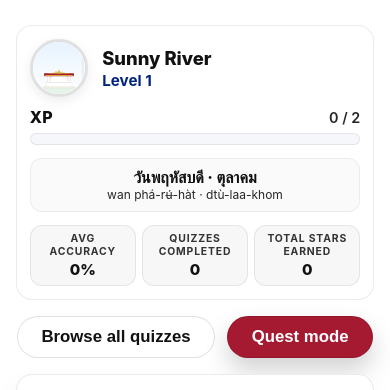
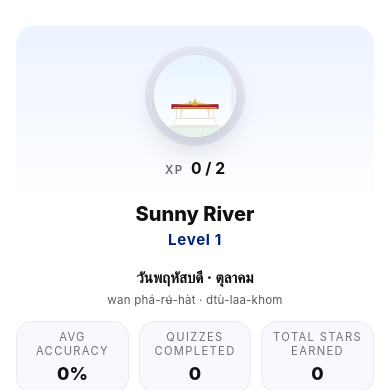
Before and after one commit to jdelaire/learn-thai-quiz, a plain HTML site: page index.html in a window 390 px wide. Shown: the part 274-664 px from the top of the page. Drawn offline with Linux system fonts and the light colour scheme.

Commit message:
Refresh player card layout (#111)
* Feature: refresh player card layout

* Refactor: Update CSS styles for improved layout and responsiveness

- Adjusted various CSS properties in styles.css to enhance the layout of player cards and footer elements, ensuring better alignment and spacing.
- Modified padding, font sizes, and transition effects to create a more cohesive and visually appealing user interface.
- This change improves the overall user experience by providing a cleaner and more responsive design across different screen sizes.

```diff
--- a/css/styles.css
+++ b/css/styles.css
@@ -564,7 +564,7 @@
   font-size: 0.95em;
   font-weight: 700;
   cursor: pointer;
-  transition: transform 0.2s ease, box-shadow 0.2s ease;
+  transition: transform 0.2s ease;
 }
 
 .star-celebration-card .celebrate-close:hover,
@@ -1043,41 +1043,6 @@
   font-size: 0.9em;
 }
 
-/* Socials */
-body.home .socials {
-  text-align: center;
-  margin: 0 0 0 0;
-  padding: 1em;
-}
-
-body.home .socials h2 {
-  margin: 0 0 0.8em 0;
-  font-size: 1.2em;
-  color: var(--color-text);
-}
-
-body.home .socials .avatar {
-  width: 88px;
-  height: 88px;
-  border-radius: 50%;
-  object-fit: cover;
-  border: 3px solid rgba(0, 0, 0, 0.12);
-  box-shadow: 0 4px 12px rgba(0,0,0,0.08);
-  margin-bottom: 0.8em;
-}
-
-body.home .socials .social-links {
-  display: flex;
-  gap: 0.8em;
-  justify-content: center;
-  flex-wrap: wrap;
-}
-
-body.home .socials a.chip {
-  text-decoration: none;
-  color: var(--color-text);
-}
-
 .today-card {
   display: inline-block;
   padding: 0;
@@ -1140,45 +1105,116 @@
 
 /* Player card */
 .player-card {
+  width: 100%;
+  max-width: 460px;
+  margin: 0 auto;
+  background: var(--color-bg);
+  border-radius: 24px;
+  overflow: hidden;
+  display: flex;
+  flex-direction: column;
+  align-items: center;
+  text-align: center;
+}
+
+.player-hero {
+  width: 100%;
+  padding: 1.9em 1.6em 1.4em;
+  display: flex;
+  flex-direction: column;
+  align-items: center;
+  gap: 0.8em;
+  background: linear-gradient(180deg, rgba(236, 243, 255, 0.95) 0%, rgba(236, 243, 255, 0.1) 100%);
+}
+
+.xp-bar {
+  --xp-progress: 0deg;
+  width: 124px;
+  height: 124px;
+  border-radius: 50%;
+  position: relative;
+  display: grid;
+  place-items: center;
+  background:
+    conic-gradient(from -90deg,
+      var(--color-accent) 0deg,
+      var(--color-accent) var(--xp-progress),
+      rgba(226, 229, 239, 0.8) var(--xp-progress),
+      rgba(226, 229, 239, 0.8) 360deg);
+  transition: background 0.3s ease;
+}
+
+.xp-bar::after {
+  content: '';
+  position: absolute;
+  inset: 12px;
+  border-radius: 50%;
+  background: linear-gradient(180deg, rgba(255, 255, 255, 0.98) 0%, rgba(255, 255, 255, 0.82) 100%);
+  box-shadow: 0 12px 28px rgba(15, 23, 42, 0.15);
+}
+
+.player-avatar-shell {
+  position: relative;
+  width: 100px;
+  height: 100px;
+  border-radius: 50%;
+  overflow: hidden;
+  z-index: 1;
+  display: flex;
+  align-items: center;
+  justify-content: center;
+  background: transparent;
+}
+
+.player-avatar {
+  width: 100%;
+  height: 100%;
   display: block;
+  object-fit: contain;
+}
+
+.xp-readout {
+  display: flex;
+  align-items: baseline;
+  gap: 0.45em;
+  font-weight: 600;
+  color: rgba(17, 17, 17, 0.82);
+}
+
+.xp-title {
+  font-size: 0.72em;
+  letter-spacing: 0.14em;
+  text-transform: uppercase;
+  opacity: 0.75;
+}
+
+.xp-value {
+  font-size: 0.98em;
+  font-weight: 700;
+  color: var(--color-text);
+}
+
+.player-identity {
+  padding: 0.2em 1.6em 0.1em;
+  margin-top: 0.4em;
+  display: flex;
+  flex-direction: column;
+  align-items: center;
+  gap: 0.25em;
   width: 100%;
-  max-width: 760px;
-  margin: 0 auto 0;
-  text-align: left;
-  background: var(--color-bg);
-  border: 1px solid rgba(0, 0, 0, 0.08);
-  border-radius: 16px;
-  padding: 1em 1.2em;
-  position: relative;
-  overflow: hidden;
-}
-
-/* Player card is enabled (overlay removed) */
-
-.player-top {
-  display: flex;
-  align-items: center;
-  gap: 0.9em;
-}
-
-.player-avatar {
-  width: 56px;
-  height: 56px;
-  border-radius: 50%;
-  object-fit: cover;
-  border: 3px solid rgba(0, 0, 0, 0.12);
-  box-shadow: 0 4px 12px rgba(0,0,0,0.08);
-}
-
-.player-identity { display: grid; gap: 0.15em; }
+}
+
 .player-name {
   font-weight: 800;
-  font-size: 1.15em;
+  font-size: 1.35em;
   color: var(--color-text);
   transition: color 0.2s ease;
+  cursor: pointer;
+  width: 100%;
+  text-align: center;
+  display: block;
   position: relative;
-  z-index: 1;
-  pointer-events: auto;
+  padding: 0 1.6em;
 }
 
 .player-name:hover {
@@ -1186,10 +1222,15 @@
 }
 
 .player-name::after {
-  content: ' ✏️';
+  content: '✏️';
   opacity: 0;
   transition: opacity 0.2s ease;
-  font-size: 0.8em;
+  font-size: 0.9em;
+  position: absolute;
+  right: 0.4em;
+  top: 50%;
+  transform: translateY(-50%);
+  pointer-events: none;
 }
 
 .player-name:hover::after {
@@ -1198,114 +1239,39 @@
 
 .player-name-edit {
   font-weight: 800;
-  font-size: 1.15em;
-  color: var(--color-text);
-  background: transparent;
+  font-size: 1.35em;
+  color: var(--color-text);
+  background: rgba(255, 255, 255, 0.9);
   border: 2px solid var(--color-accent);
-  border-radius: 6px;
-  padding: 2px 6px;
+  border-radius: 12px;
+  padding: 4px 12px;
   outline: none;
   font-family: inherit;
-  transition: border-color 0.2s ease;
+  transition: border-color 0.2s ease, box-shadow 0.2s ease;
+  text-align: center;
+  display: block;
+  margin: 0 auto;
 }
 
 .player-name-edit:focus {
   border-color: var(--color-brand);
-  box-shadow: 0 0 0 2px rgba(220, 53, 69, 0.2);
-}
+  box-shadow: 0 0 0 3px rgba(0, 36, 125, 0.18);
+}
+
 .player-level {
   font-weight: 700;
   font-size: 0.95em;
   color: var(--color-brand);
-}
-
-.player-xp { margin-top: 0.6em; }
-.xp-labels {
-  display: flex;
-  align-items: baseline;
-  justify-content: space-between;
-  margin-bottom: 0.4em;
-}
-.xp-title { font-weight: 800; letter-spacing: 0.02em; }
-.xp-value { font-weight: 600; opacity: 0.9; }
-
-.xp-bar {
-  position: relative;
-  height: 10px;
-  background: #f5f7fb;
-  border: 1px solid rgba(0, 0, 0, 0.08);
-  border-radius: 9999px;
-  overflow: hidden;
-}
-.xp-fill {
-  height: 100%;
-  background: linear-gradient(90deg, var(--color-accent) 0%, #8f1328 100%);
-  border-radius: 9999px 0 0 9999px;
-  transition: width 300ms ease;
-}
-
-.player-metrics {
-  display: grid;
-  grid-template-columns: repeat(3, minmax(0, 1fr));
-  gap: 0.8em;
-  margin-top: 0.8em;
-}
-
-.metric {
-  background: #f7f7f7;
-  border: 1px solid rgba(0, 0, 0, 0.08);
-  border-radius: 12px;
-  padding: 0.6em 0.8em;
-  text-align: center;
-}
-.metric-label {
-  font-size: 0.72em;
-  letter-spacing: 0.08em;
-  text-transform: uppercase;
-  opacity: 0.85;
-  margin-bottom: 0.2em;
-  font-weight: 700;
-}
-.metric-value {
-  font-size: 1.05em;
-  font-weight: 800;
-  color: var(--color-text);
+  letter-spacing: 0.04em;
 }
 
 .player-today {
-  margin-top: 0.8em;
-  background: #fafafa;
-  border: 1px solid rgba(0, 0, 0, 0.06);
-  border-radius: 12px;
-  padding: 0.6em 0.7em;
-  text-align: center;
-}
-
-.player-resume {
-  margin-top: 0.6em;
-  background: #fafafa;
-  border: 1px solid rgba(0, 0, 0, 0.06);
-  border-radius: 12px;
-  padding: 0.6em 0.7em;
-  text-align: center;
-}
-.player-resume .resume-label {
-  font-size: 0.72em;
-  letter-spacing: 0.08em;
-  text-transform: uppercase;
-  opacity: 0.85;
-  margin-bottom: 0.2em;
-  font-weight: 700;
-}
-.player-resume .resume-link {
-  display: inline-block;
-  margin: 0.1em 0;
-  font-weight: 800;
-  color: var(--color-brand);
-  text-decoration: none;
-}
-.player-resume .resume-link:hover {
-  color: var(--color-accent);
+  padding: 0 1.8em;
+  margin-top: 1.1em;
+  display: flex;
+  flex-direction: column;
+  gap: 0.35em;
+  color: rgba(17, 17, 17, 0.82);
 }
 
 .pt-line {
@@ -1315,67 +1281,141 @@
   text-overflow: ellipsis;
 }
 
-.pt-grid {
-  display: grid;
-  grid-template-columns: 1fr auto 1fr;
-  align-items: center;
-  justify-items: center;
+.pt-thai {
+  font-size: clamp(0.95em, 2.7vw, 1.15em);
+  font-weight: 800;
+  color: var(--color-text);
+  line-height: 1.25;
+}
+
+.pt-phonetic {
+  font-size: clamp(0.72em, 2vw, 0.88em);
+  opacity: 0.85;
+  letter-spacing: 0.02em;
+}
+
+.player-metrics {
+  width: 100%;
+  padding: 1.2em 1.8em 0;
+  display: flex;
+  flex-wrap: wrap;
+  justify-content: center;
+  gap: 0.8em;
+}
+
+.metric {
+  flex: 1 1 100px;
+  min-width: 100px;
+  background: rgba(244, 247, 255, 0.7);
+  border: 1px solid rgba(0, 0, 0, 0.05);
+  border-radius: 16px;
+  padding: 0.75em 0.6em;
+  display: flex;
+  flex-direction: column;
+  align-items: center;
+  gap: 0.3em;
+  text-align: center;
+}
+
+.metric-label {
+  font-size: 0.7em;
+  letter-spacing: 0.12em;
+  text-transform: uppercase;
+  color: rgba(17, 17, 17, 0.58);
+}
+
+.metric-value {
+  font-size: 1.12em;
+  font-weight: 800;
+  color: var(--color-text);
+}
+
+.player-resume {
+  width: 100%;
+  padding: 1.2em 1.6em 1.8em;
+  display: flex;
+  flex-direction: column;
+  align-items: center;
   gap: 0.6em;
 }
 
-.pt-col { min-width: 0; text-align: center; }
-.pt-sep {
-  width: 1px;
-  height: 28px;
-  background: rgba(0,0,0,0.1);
-}
-.pt-thai {
-  font-size: clamp(1em, 3vw, 1.25em);
-  font-weight: 800;
-  color: var(--color-text);
-  line-height: 1.2;
-}
-.pt-phonetic {
-  font-size: clamp(0.75em, 2vw, 0.9em);
-  opacity: 0.9;
+.player-resume .resume-label {
+  font-size: 0.72em;
+  letter-spacing: 0.16em;
+  text-transform: uppercase;
+  color: rgba(17, 17, 17, 0.55);
+}
+
+.player-resume .resume-link {
+  display: inline-flex;
+  align-items: center;
+  gap: 0.5em;
+  font-weight: 700;
+  font-size: 0.95em;
+  color: #ffffff;
+  background: var(--color-accent);
+  padding: 0.65em 1.4em;
+  border-radius: 999px;
+  text-decoration: none;
+  transition: transform 0.2s ease, box-shadow 0.2s ease;
+}
+
+.player-resume .resume-link:hover {
+  transform: translateY(-1px);
+}
+
+.player-resume .resume-link:focus-visible {
+  outline: 3px solid rgba(165, 25, 49, 0.35);
+  outline-offset: 4px;
 }
 
 @media (max-width: 560px) {
   .player-card {
-    padding: 0.9em 1em;
-    margin: 0 auto 0;
-    width: 100%;
-    box-sizing: border-box;
-    position: relative;
-    overflow: hidden;
-  }
-
-  /* Overlay styles removed */
-  .player-avatar { width: 52px; height: 52px; }
+    max-width: 100%;
+    border-radius: 20px;
+  }
+
+  .player-hero {
+    padding: 1.5em 1.2em 1em;
+  }
+
+  .xp-bar {
+    width: 108px;
+    height: 108px;
+  }
+
+  .xp-bar::after {
+    inset: 10px;
+  }
+
+  .player-avatar-shell {
+    width: 88px;
+    height: 88px;
+  }
+
+  .player-name,
+  .player-name-edit {
+    font-size: 1.25em;
+  }
+
+  .player-today {
+    padding: 0 1.2em;
+  }
+
   .player-metrics {
-    gap: 0.6em;
-    grid-template-columns: repeat(3, 1fr);
-  }
+    padding: 1.1em 1.6em 0;
+    gap: 0.7em;
+  }
+
   .metric {
-    padding: 0.5em 0.6em;
-    min-width: 0;
-  }
-  .metric-label {
-    font-size: 0.68em;
-  }
-  .metric-value {
-    font-size: 1em;
-  }
-  .xp-labels {
-    gap: 0.5em;
-  }
-  .xp-value {
-    font-size: 0.9em;
-  }
-
-  .player-today { padding: 0.55em 0.6em; }
-  .pt-grid { grid-template-columns: 1fr auto 1fr; gap: 0.4em; }
-  .pt-sep { display: block; }
+    flex: 1 1 100px;
+    min-width: 100px;
+    padding: 0.65em 0.5em;
+  }
+
+  .player-resume {
+    padding: 1em 1.2em 1.4em;
+  }
 }
 
 /* Consonant quiz */
@@ -1684,13 +1724,6 @@
   body.home .quiz-card {
     min-width: 280px;
     padding: 1.5em;
-  }
-  body.home .socials {
-    padding: 0.8em;
-    margin: 0;
-  }
-  body.home .socials .social-links {
-    gap: 0.6em;
   }
 }
 
@@ -1722,21 +1755,8 @@
     width: 100%;
   }
 
-
   body.rooms-quiz { --symbol-font-size: 3.6em; }
   body.jobs-quiz { --symbol-font-size: 3.6em; }
-
-  body.home .socials {
-    padding: 0.6em;
-    margin: 0 0 0 0;
-  }
-  body.home .socials .social-links {
-    gap: 0.5em;
-  }
-  body.home .socials .chip {
-    font-size: 0.9em;
-    padding: 0.4em 0.8em;
-  }
 }
 
 @media (max-width: 400px) {
@@ -1748,32 +1768,39 @@
   body.consonant-quiz button { font-size: 0.9em; padding: 0.6em; }
 
   .player-card {
-    padding: 0.8em 0.8em;
-    margin: 0 auto 0;
-    width: 100%;
-  }
+    padding: 0;
+  }
+
+  .player-hero {
+    padding: 1.3em 1em 0.9em;
+  }
+
+  .xp-bar {
+    width: 100px;
+    height: 100px;
+  }
+
+  .xp-bar::after {
+    inset: 9px;
+  }
+
+  .player-avatar-shell {
+    width: 82px;
+    height: 82px;
+  }
+
   .player-metrics {
-    gap: 0.4em;
-  }
+    padding: 0.9em 1.3em 0;
+    gap: 0.6em;
+  }
+
   .metric {
-    padding: 0.4em 0.5em;
-  }
-  .metric-label {
-    font-size: 0.65em;
-  }
-  .metric-value {
-    font-size: 0.95em;
-  }
-
-  body.home .socials {
-    padding: 0.5em;
-    margin: 0 0 0 0;
-  }
-  body.home .socials .social-links {
-    gap: 0.4em;
-  }
-  body.home .socials .chip {
-    font-size: 0.85em;
-    padding: 0.35em 0.7em;
-  }
-}
+    flex: 1 1 90px;
+    min-width: 90px;
+    padding: 0.5em 0.5em;
+  }
+
+  .player-resume {
+    padding: 0.85em 1em 1.1em;
+  }
+}
--- a/index.html
+++ b/index.html
@@ -61,21 +61,20 @@
     </div>
 
     <div class="player-card" role="region" aria-label="Player profile">
-      <div class="player-top">
-        <img class="player-avatar" src="https://placehold.co/80x80/png" alt="Player avatar" />
-        <div class="player-identity">
-          <div class="player-name">PlayerID</div>
-          <div class="player-level">Level 0</div>
+      <div class="player-hero">
+        <div class="xp-bar" role="progressbar" aria-valuemin="0" aria-valuenow="0" aria-valuemax="100">
+          <div class="player-avatar-shell">
+            <img class="player-avatar" src="https://placehold.co/80x80/png" alt="Player avatar" />
+          </div>
         </div>
-      </div>
-      <div class="player-xp">
-        <div class="xp-labels">
+        <div class="xp-readout">
           <span class="xp-title">XP</span>
           <span class="xp-value">0 / 0</span>
         </div>
-        <div class="xp-bar" role="progressbar" aria-valuemin="0" aria-valuenow="0" aria-valuemax="100">
-          <div class="xp-fill" style="width:0%"></div>
-        </div>
+      </div>
+      <div class="player-identity">
+        <div class="player-name">PlayerID</div>
+        <div class="player-level">Level 0</div>
       </div>
       <div class="player-today" aria-label="Today in Thai">
         <div class="pt-line pt-thai" id="player-daymonth-thai">...</div>
@@ -95,6 +94,7 @@
           <div class="metric-value">0</div>
         </div>
       </div>
+      <div class="player-resume" hidden></div>
     </div>
   </header>
 
@@ -109,15 +109,6 @@
   </div>
 
   <div class="quiz-container" id="quiz-list" aria-live="polite"></div>
-
-  <div class="socials" aria-label="Social links">
-    <img class="avatar" src="asset/profile.jpg" alt="Profile photo" loading="lazy" />
-    <div class="social-links">
-      <a class="chip" href="https://www.instagram.com/john.dlr/" target="_blank" rel="noopener noreferrer">📸 Instagram</a>
-      <a class="chip" href="https://youtube.com/@landscapesuhd" target="_blank" rel="noopener noreferrer">▶️ YouTube</a>
-      <a class="chip" href="https://buymeacoffee.com/jdelaire" target="_blank" rel="noopener noreferrer">☕ Buy me a coffee</a>
-    </div>
-  </div>
 
   <div class="footer">
     <a class="feedback-link" aria-label="Send feedback via email" href="mailto:jdelaire@gmail.com?subject=ThaiQuest%20feedback&body=Hi%20ThaiQuest%20team,%0A%0APlease%20share%20your%20feedback%20below:%0A-%20What%20were%20you%20doing?%0A-%20What%20did%20you%20expect%20to%20happen?%0A-%20Additional%20details:%0A%0ADevice:%20%5Bdevice%5D%0ABrowser:%20%5Bbrowser%5D%0A">Send feedback</a>
--- a/js/home.js
+++ b/js/home.js
@@ -44,6 +44,8 @@
         padding: 2px 6px;
         outline: none;
         width: ${inputWidth}px;
+        max-width: 100%;
+        box-sizing: border-box;
         font-family: inherit;
       `;
 
@@ -137,7 +139,6 @@
       level: playerCard ? playerCard.querySelector('.player-level') : document.querySelector('.player-level'),
       xpValue: playerCard ? playerCard.querySelector('.xp-value') : document.querySelector('.xp-value'),
       xpBar: playerCard ? playerCard.querySelector('.xp-bar') : document.querySelector('.xp-bar'),
-      xpFill: playerCard ? playerCard.querySelector('.xp-fill') : document.querySelector('.xp-fill'),
       metrics: playerCard ? playerCard.querySelectorAll('.metric-value') : document.querySelectorAll('.metric-value'),
       today: playerCard ? playerCard.querySelector('.player-today') : document.querySelector('.player-today'),
       resume: playerCard ? playerCard.querySelector('.player-resume') : document.querySelector('.player-resume'),
@@ -186,10 +187,12 @@
 
         const xpProgress = Utils.getXPProgressPercentage();
         const xpBarEl = dom.xpBar;
-        const xpFillEl = dom.xpFill;
-        if (xpBarEl && xpFillEl) {
+        if (xpBarEl) {
           xpBarEl.setAttribute('aria-valuenow', xpProgress);
-          xpFillEl.style.width = `${xpProgress}%`;
+          try {
+            const clamped = Math.max(0, Math.min(100, Number(xpProgress) || 0));
+            xpBarEl.style.setProperty('--xp-progress', (clamped * 3.6) + 'deg');
+          } catch (_) {}
         }
 
         // Update avatars so visuals evolve with level/XP
@@ -228,21 +231,23 @@
       try {
         const playerCard = dom.card || document.querySelector('.player-card');
         if (!playerCard) return;
-        const todayEl = dom.today || playerCard.querySelector('.player-today');
         const metricsEl = playerCard.querySelector('.player-metrics');
-        if (!metricsEl) return;
 
         let resumeEl = dom.resume || playerCard.querySelector('.player-resume');
         if (!resumeEl) {
           resumeEl = document.createElement('div');
           resumeEl.className = 'player-resume';
-          // Insert after todayEl when present, otherwise before metrics
-          if (todayEl && todayEl.nextSibling) {
-            playerCard.insertBefore(resumeEl, todayEl.nextSibling);
+          resumeEl.hidden = true;
+          if (metricsEl && metricsEl.nextSibling) {
+            playerCard.insertBefore(resumeEl, metricsEl.nextSibling);
+          } else if (metricsEl) {
+            playerCard.appendChild(resumeEl);
           } else {
-            playerCard.insertBefore(resumeEl, metricsEl);
+            playerCard.appendChild(resumeEl);
           }
           dom.resume = resumeEl;
+        } else if (metricsEl && resumeEl.previousElementSibling !== metricsEl) {
+          playerCard.insertBefore(resumeEl, metricsEl.nextSibling);
         }
 
         const latest = (Utils && typeof Utils.getLatestAttempt === 'function') ? Utils.getLatestAttempt() : null;
@@ -270,13 +275,13 @@
 
             const label = document.createElement('div');
             label.className = 'resume-label';
-            label.textContent = 'Resume your quiz';
+            label.textContent = 'Resume';
 
             const a = document.createElement('a');
             a.className = 'resume-link';
             a.href = meta.href || ('quiz.html?quiz=' + latest.quizId);
             a.textContent = meta.title || latest.quizId;
-            a.setAttribute('aria-label', 'Resume your latest quiz ' + (meta.title || latest.quizId));
+            a.setAttribute('aria-label', 'Continue ' + (meta.title || latest.quizId));
 
             resumeEl.appendChild(label);
             resumeEl.appendChild(a);
@@ -287,10 +292,15 @@
             // Fallback to link without nice title
             try {
               Utils.ErrorHandler.safeDOM(function(){ Utils.clearChildren(resumeEl); })();
+              const label = document.createElement('div');
+              label.className = 'resume-label';
+              label.textContent = 'Resume quiz';
               const a = document.createElement('a');
               a.className = 'resume-link';
               a.href = 'quiz.html?quiz=' + latest.quizId;
-              a.textContent = 'Resume ' + latest.quizId;
+              a.textContent = 'Continue ' + latest.quizId;
+              a.setAttribute('aria-label', 'Continue ' + latest.quizId);
+              resumeEl.appendChild(label);
               resumeEl.appendChild(a);
               resumeEl.hidden = false;
             } catch (_) {}
```
